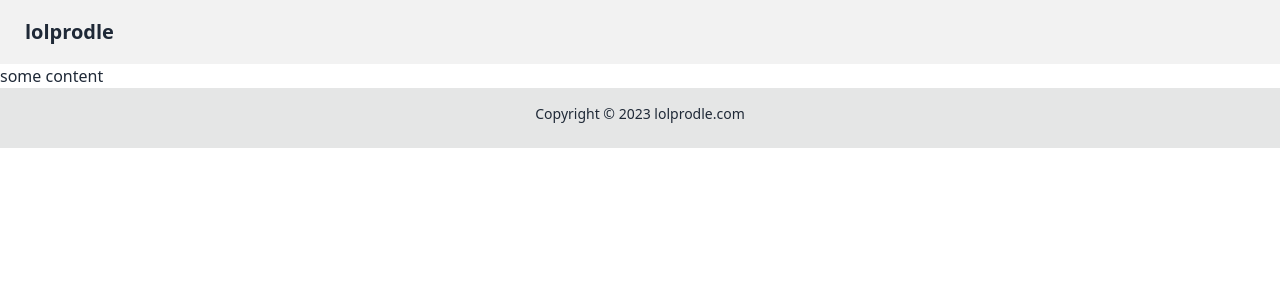
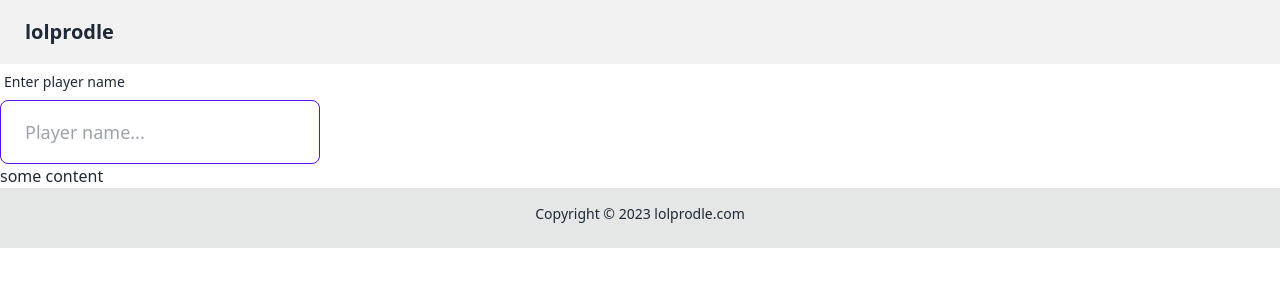
Before and after one commit to xMadKing/lolprodle, a SvelteKit app in the folder frontend/: page / in a window 1280 px wide. Shown: the top 300 px of the page. Built offline with nearby package versions, Linux system fonts and the light colour scheme.

Commit message:
Add input box (still unfinished)

```diff
--- /dev/null
+++ b/frontend/src/lib/Inputdiv.svelte
@@ -0,0 +1,6 @@
+<div class="form-control w-full max-w-xs">
+  <label class="label">
+    <span class="label-text">Enter player name</span>
+  </label>
+  <input type="text" placeholder="Player name..." class="input input-bordered input-primary input-lg w-full max-w-xs" />
+</div>
--- a/frontend/src/routes/+page.svelte
+++ b/frontend/src/routes/+page.svelte
@@ -1,10 +1,12 @@
 <script>
 	import Footer from '$lib/Footer.svelte';
 	import Navbar from '$lib/Navbar.svelte';
+	import Inputdiv from '$lib/Inputdiv.svelte';
 </script>
 
 <Navbar />
 
+<Inputdiv />
 <p>some content</p>
 
 <Footer />
```
